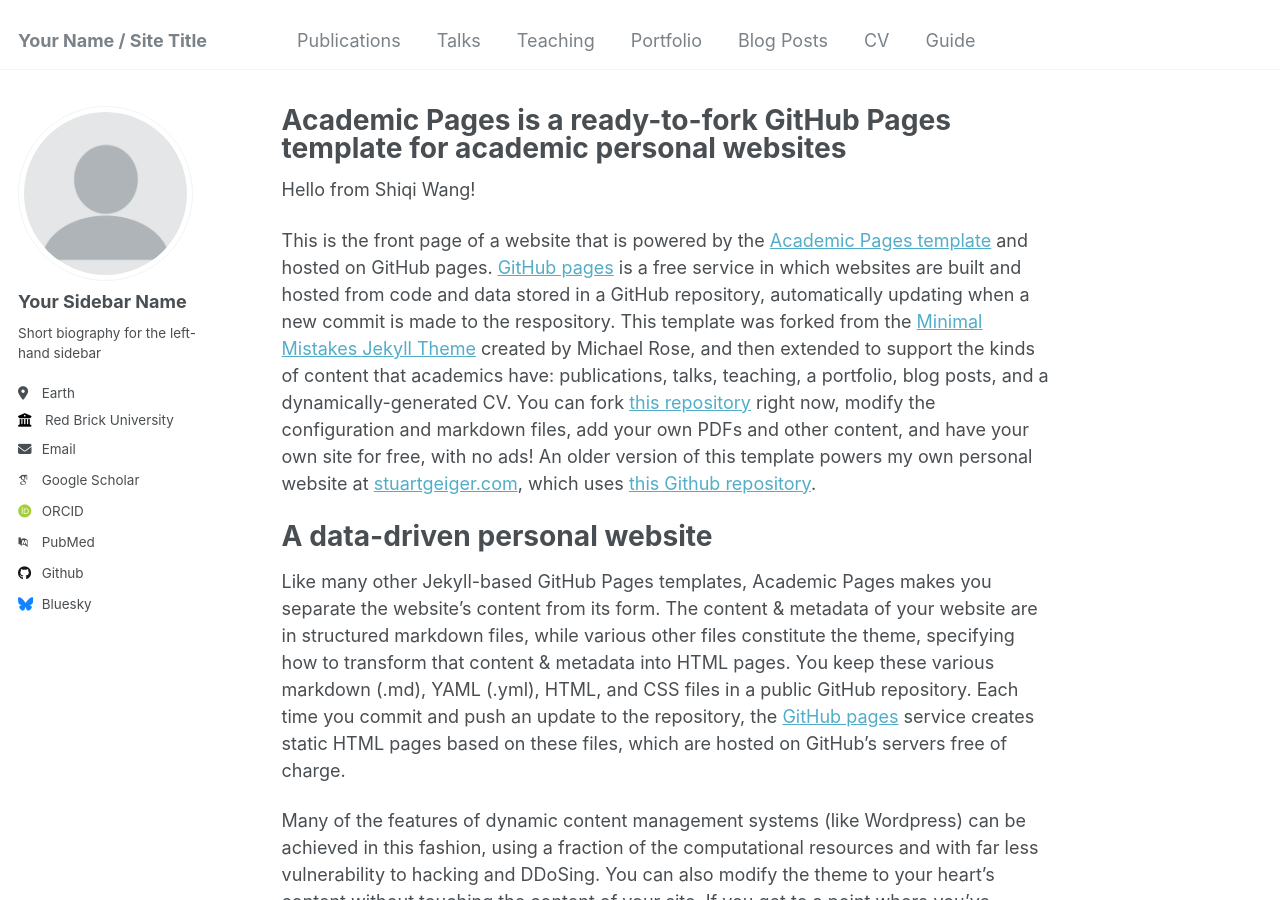
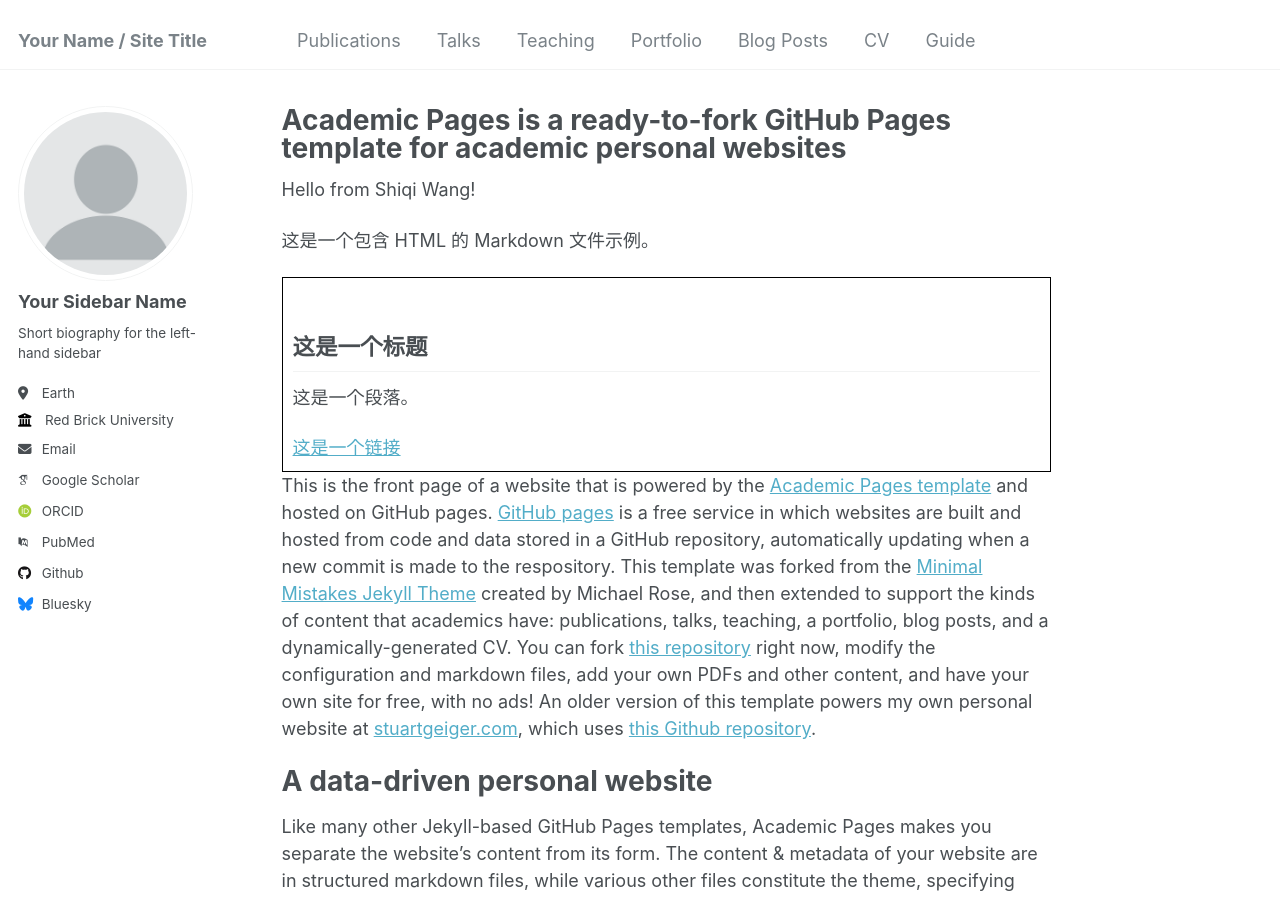
Before and after one commit to wsqstar/academicpage, a Jekyll site: the page built from _pages/about.md, in a window 1280 px wide and 900 px high. Built offline with Jekyll 4.4.1, drawn with Linux system fonts in a browser that asks for light colours; some web fonts are replaced.

Commit message:
add pages test

```diff
--- a/_pages/about.md
+++ b/_pages/about.md
@@ -7,6 +7,16 @@ redirect_from:
   - /about.html
 ---
 Hello from Shiqi Wang!
+
+这是一个包含 HTML 的 Markdown 文件示例。
+
+<!-- 这是 HTML 代码 -->
+<div style="border: 1px solid black; padding: 10px;">
+  <h2>这是一个标题</h2>
+  <p>这是一个段落。</p>
+  <a href="https://example.com">这是一个链接</a>
+</div>
+
 
 This is the front page of a website that is powered by the [Academic Pages template](https://github.com/academicpages/academicpages.github.io) and hosted on GitHub pages. [GitHub pages](https://pages.github.com) is a free service in which websites are built and hosted from code and data stored in a GitHub repository, automatically updating when a new commit is made to the respository. This template was forked from the [Minimal Mistakes Jekyll Theme](https://mmistakes.github.io/minimal-mistakes/) created by Michael Rose, and then extended to support the kinds of content that academics have: publications, talks, teaching, a portfolio, blog posts, and a dynamically-generated CV. You can fork [this repository](https://github.com/academicpages/academicpages.github.io) right now, modify the configuration and markdown files, add your own PDFs and other content, and have your own site for free, with no ads! An older version of this template powers my own personal website at [stuartgeiger.com](http://stuartgeiger.com), which uses [this Github repository](https://github.com/staeiou/staeiou.github.io).
 
```
